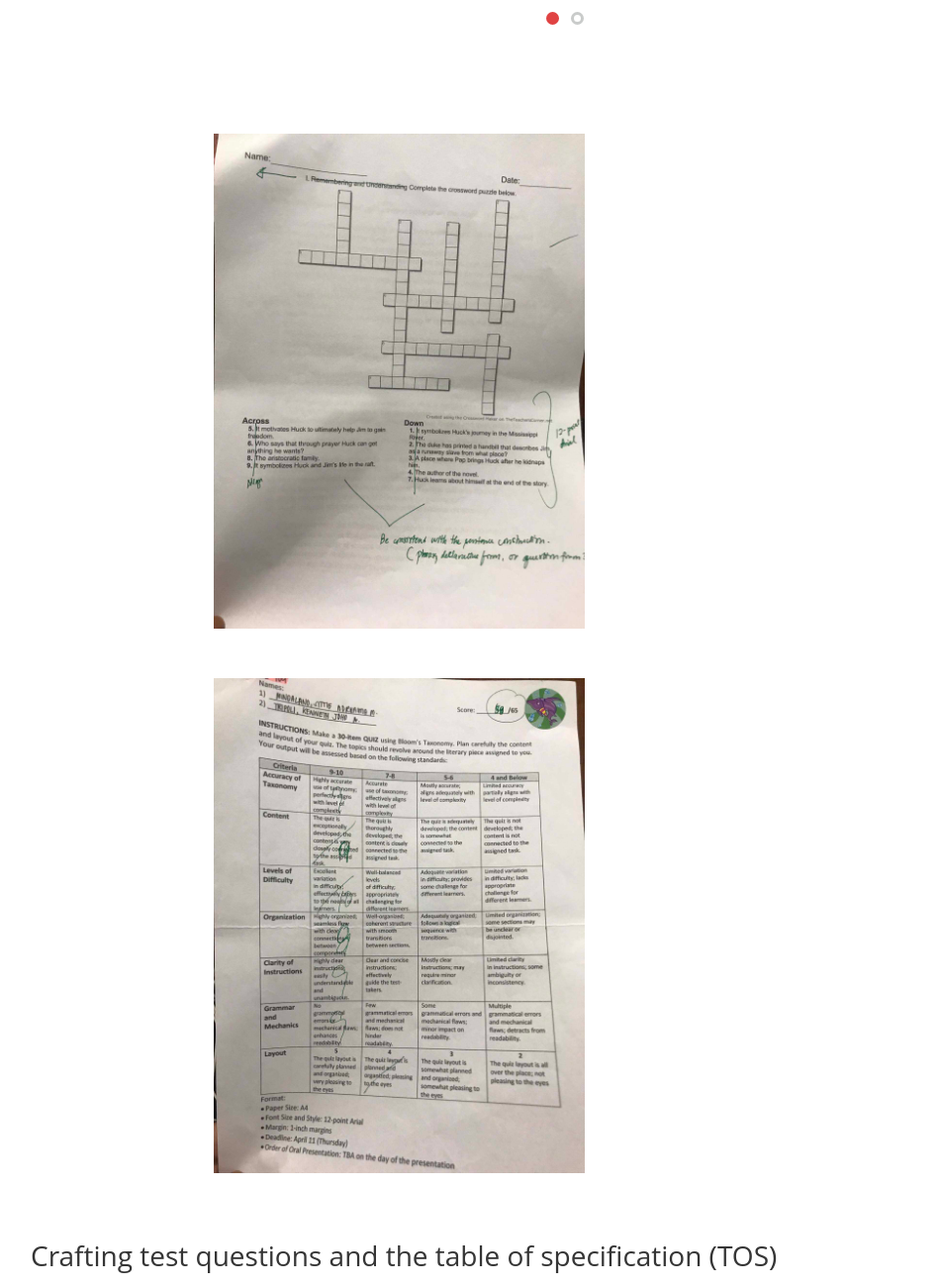
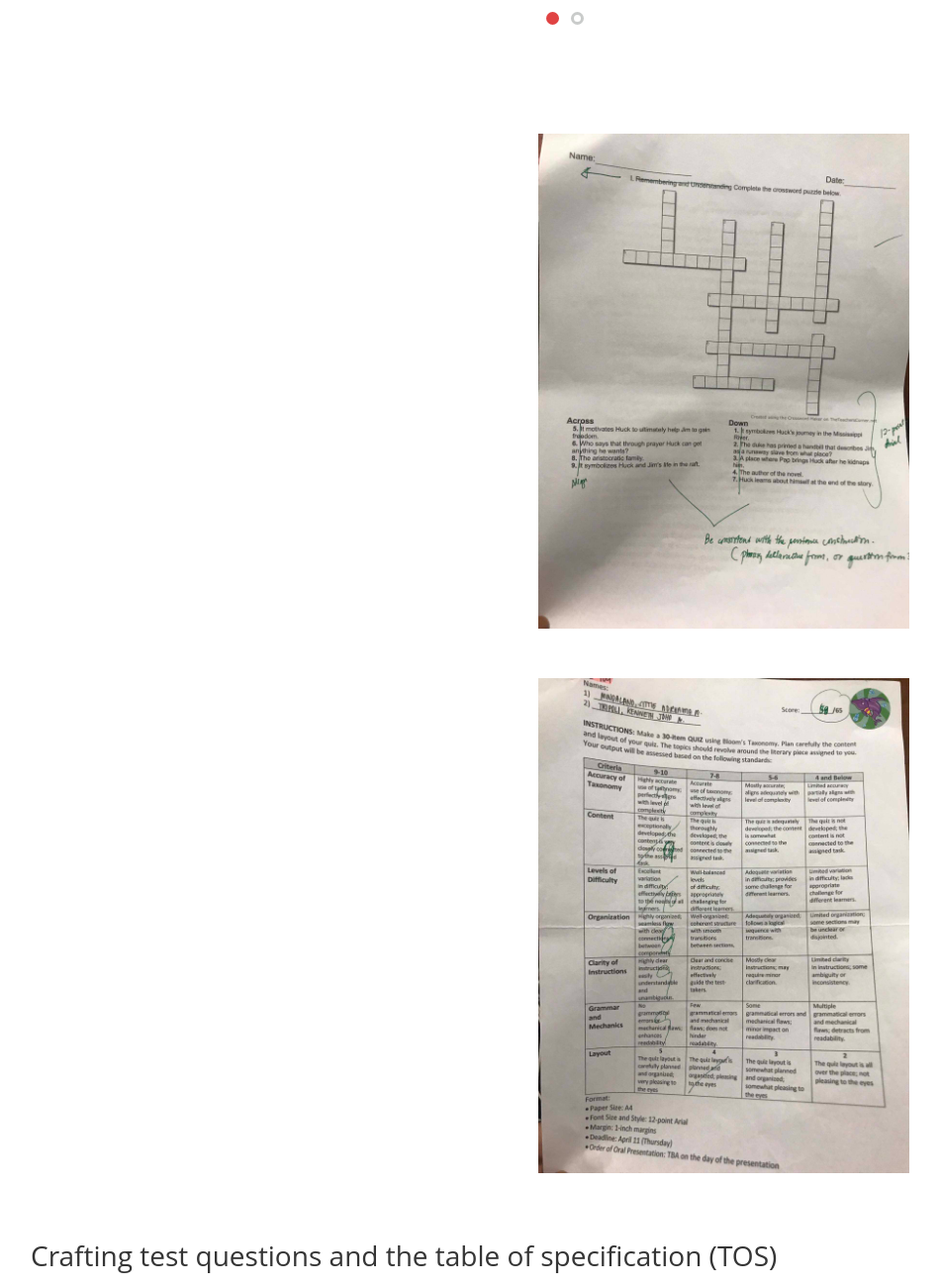
Before and after one commit to Recursion3122/KennethPort, a plain HTML site: page index.html in a window 1280 px wide. Shown: the part 6360-7660 px from the top of the page at 99% size, without its empty margins (69-1019 px from the left). Drawn offline with nearby package versions, Linux system fonts and the light colour scheme.

Commit message:
index.html

```diff
--- a/index.html
+++ b/index.html
@@ -429,8 +429,8 @@
 
 	    <section>
           <div class="row">
-            <div class="column"> <img src="img/hahay.jpg" alt="image" style="height: 500px;"></div>
-            <div class="column"> <img src="img/hahays.jpg" alt="image" style="height: 500px;"></div>
+            <div class="column"> <img src="img/hahay.jpg" alt="image" style="height: 500px; margin-left: 50%;"></div>
+            <div class="column"> <img src="img/hahays.jpg" alt="image" style="height: 500px; margin-left: 50%;"></div>
           </div>
           <h1 style="margin-left: 100px;">Crafting test questions and the table of specification (TOS)<br></h1>
 
```
